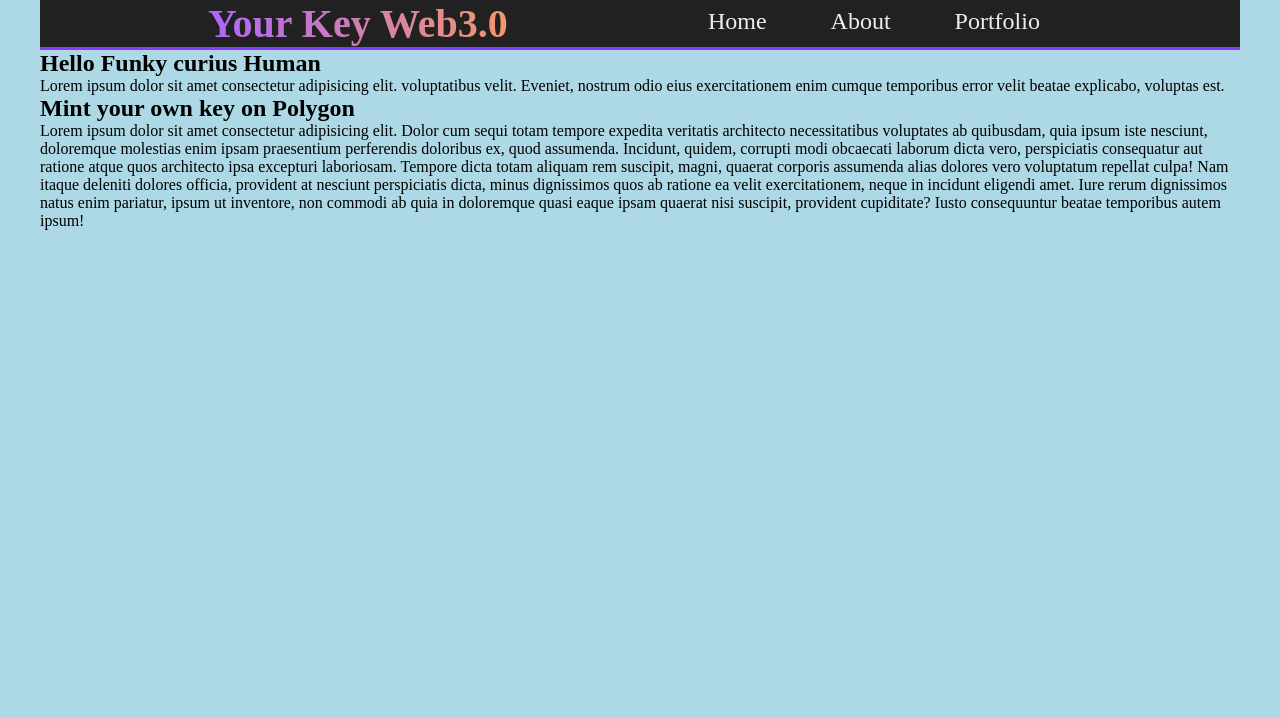
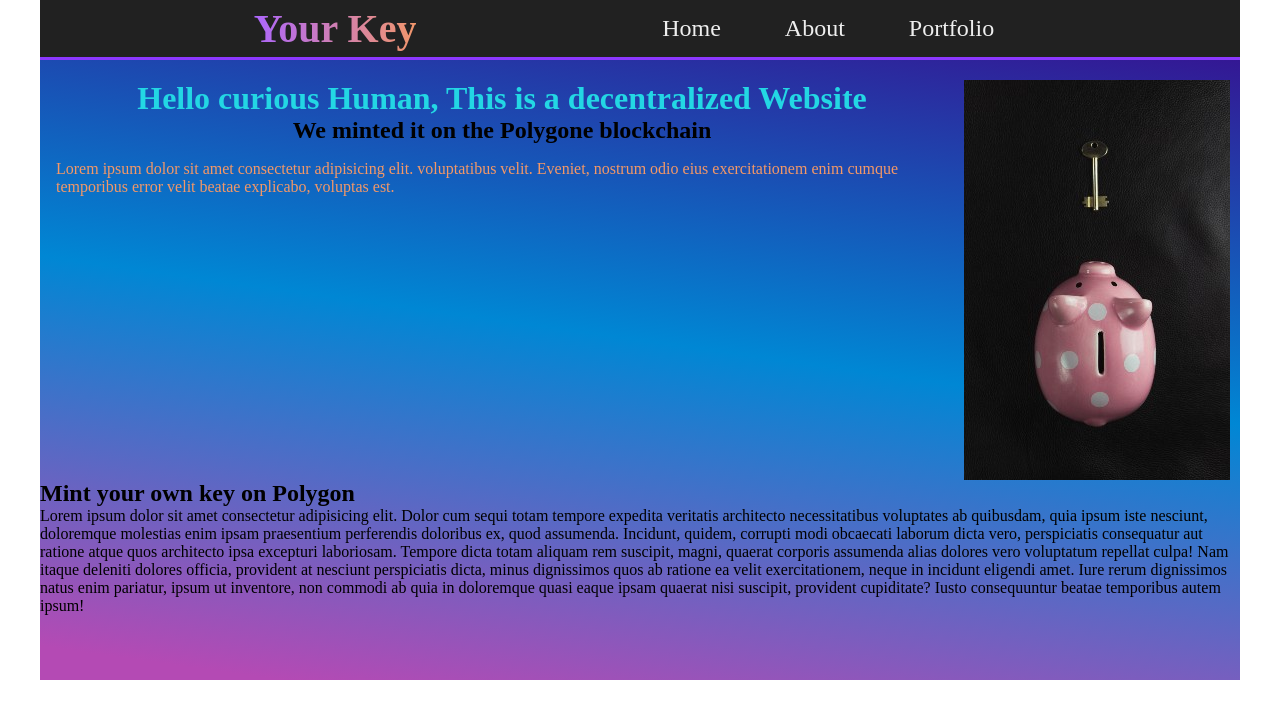
Before and after one commit to luca-ros/sprat2.0, a plain HTML site: page index.html in a window 1280 px wide. Drawn offline with Linux system fonts and the light colour scheme.

Commit message:
aside img ok

```diff
--- a/index.html
+++ b/index.html
@@ -14,7 +14,7 @@
     <div class="container">
         <header>
             <nav>
-                <a href="index.html" class="logo">Your Key Web3.0</a>
+                <a href="index.html" class="logo">Your Key</a>
                 <div class="menu">
                     <a href="index.html">Home</a>
                     <a href="about.html">About</a>
@@ -25,14 +25,22 @@
 
         <main>
             <section class="hero">
-                <h1>Hello Funky curius Human</h1>
-                <p>Lorem ipsum dolor sit amet consectetur
-                    adipisicing elit. voluptatibus velit. Eveniet,
-                    nostrum odio eius exercitationem enim cumque temporibus
-                    error velit beatae explicabo, voluptas est.</p>
+                <div class="block-left">
+                    <h1>Hello curious Human, This is a decentralized Website</h1>
+                    <h2>We minted it on the Polygone blockchain</h2>
+                    <p>Lorem ipsum dolor sit amet consectetur
+                        adipisicing elit. voluptatibus velit. Eveniet,
+                        nostrum odio eius exercitationem enim cumque temporibus
+                        error velit beatae explicabo, voluptas est.</p>
+                </div>
+
+                <div class="block-rigth">
+                    <img src="image/pig-wallet.jpg" alt="Old-key-pigwallet">
+                </div>
             </section>
+            <article>
 
-            <article>
+
                 <h2>Mint your own key on Polygon</h2>
                 <p>Lorem ipsum dolor sit amet consectetur
                     adipisicing elit. Dolor cum sequi totam
--- a/style.css
+++ b/style.css
@@ -2,6 +2,8 @@
     --primary: #8c38ff;
     --light: #eeeeee;
     --dark: #212121;
+    --hero-text:rgb(35, 215, 228);
+    --h2-text: rgb(218, 28, 117);
     --gradient-logo: linear-gradient(89.97deg, #ae67fa 1.84%, #f49867 102.67%);
 }
 
@@ -11,8 +13,9 @@
     padding: 0;
 }
 
-body {
-background-color: lightblue;
+.container {
+    background: linear-gradient(188deg, rgba(60, 5, 137, 1) 0%, rgba(0, 135, 212, 1) 50%, rgba(180, 74, 180, 1) 96%);
+    height: 85vh;
 }
 
 .container {
@@ -29,6 +32,10 @@
 }
 
 .logo {
+    display: flex;
+    align-items: center;
+
+
     background: var(--gradient-logo);
     background-clip: text;
     -webkit-background-clip: text;
@@ -50,7 +57,7 @@
     text-decoration: none;
     text-decoration: none;
 
-    margin: 0 16px;
+    margin: 7px 16px;
     font-weight: 500;
     transition: 0.4s;
     padding: 8px 16px;
@@ -60,3 +67,39 @@
 .menu a:hover {
     background-color: var(--primary);
 }
+
+.hero {
+    display: grid;
+    grid-template-columns: 2 1fr;
+    grid-template-rows: 1fr;
+    margin-top: 20px;
+}
+
+.block-left {
+    display: flex;
+    flex-direction: column;
+    align-items: center;
+}
+
+.hero h1 {
+color: var(--hero-text);
+font-weight: bolder;
+font-size: xx-large;
+}
+
+h2 {
+    background-color: var(--gradient-logo);
+
+}
+
+.hero p {
+    color: #f49867;
+    padding: 1rem;
+
+}
+
+.block-rigth {
+    display: flex;
+    grid-area: 1 / 2 / 2 / 3;
+    margin-right: 10px;
+}
```
Also changed, not shown: about.html (+1 -1 lines), image/pig-wallet.jpg (added).
